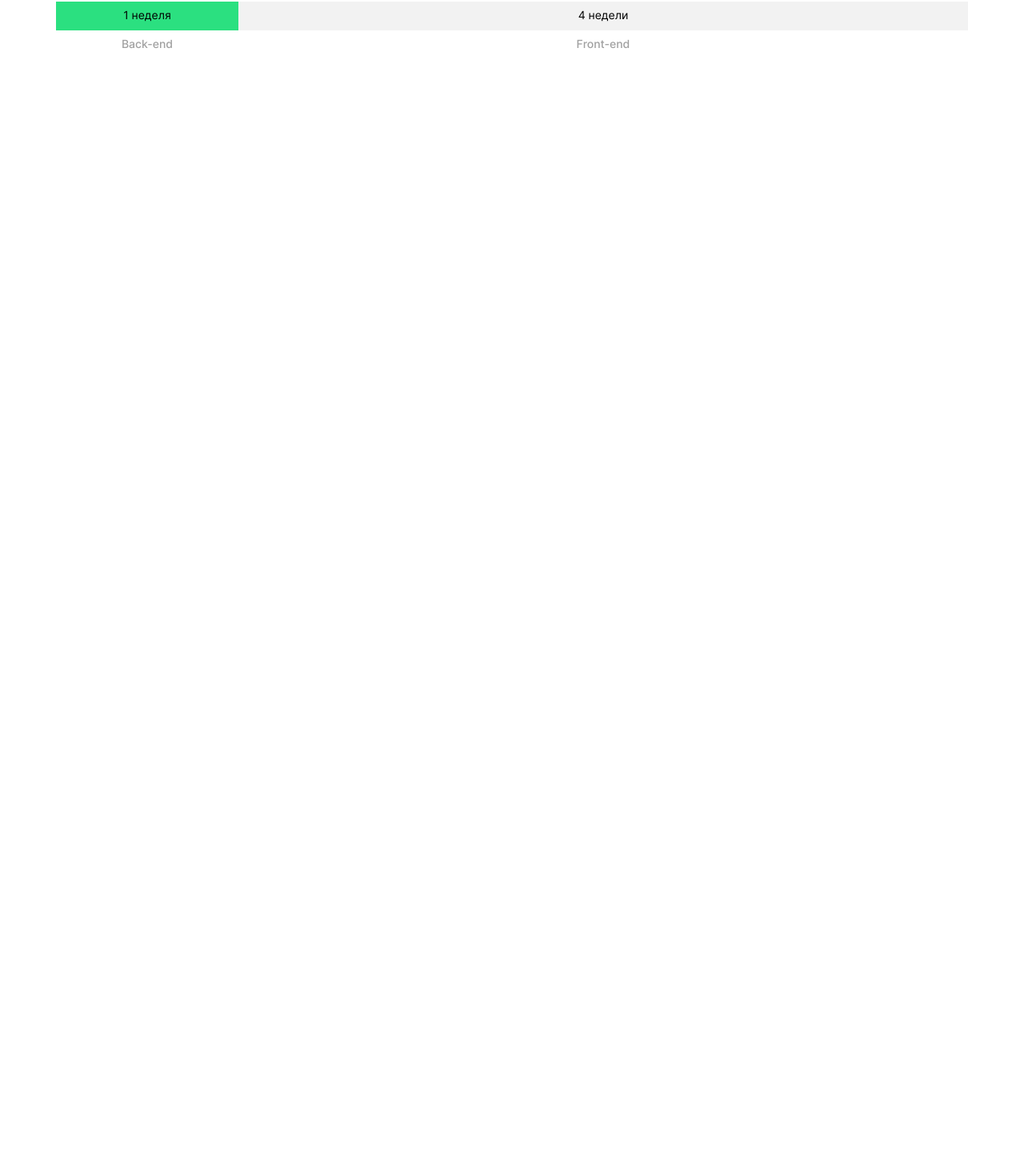
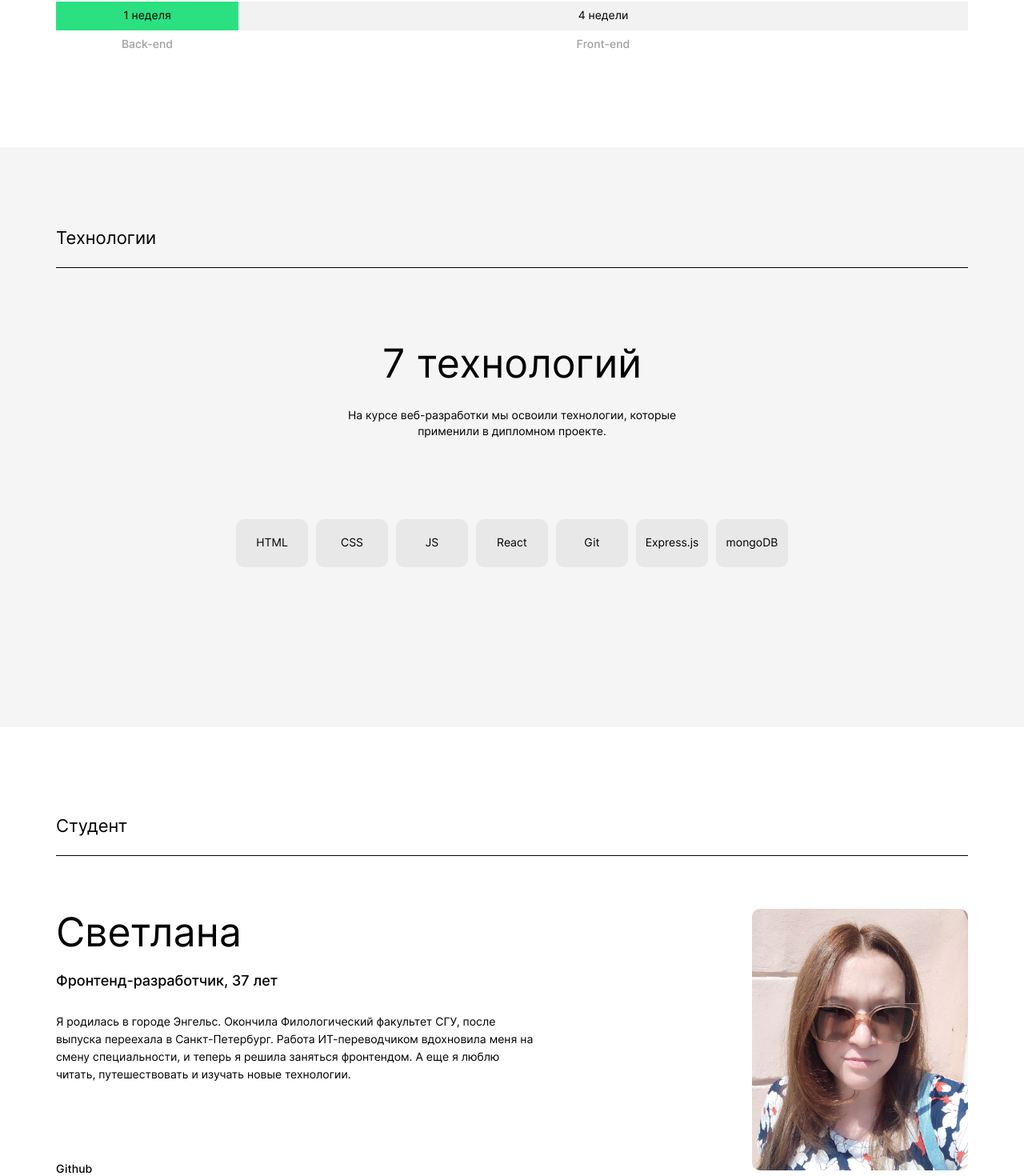
Before and after one commit to darkmyrrh/movies-explorer-frontend, a React (Create React App) app: page / in a window 1280 px wide. Shown: the part 1059-2529 px from the top of the page at 80% size. Before the commit the page ends 1243 px from the top, so only its background shows below. Built offline with nearby package versions, Linux system fonts and the light colour scheme.

Commit message:
Feat: сверстать раздел Технологии и О себе

```diff
--- a/src/components/Main/AboutMe/AboutMe.css
+++ b/src/components/Main/AboutMe/AboutMe.css
@@ -0,0 +1,55 @@
+.about-me {
+    margin: 0 auto;
+    max-width: 1140px;
+    padding: 110px 0 0;
+}
+
+.about-me__title {
+    margin: 0 auto;
+    margin-top: 66px;
+    padding: 0;
+    font-size: 50px;
+    line-height: 116%;
+    font-weight: 400;
+    letter-spacing: -4%;
+}
+
+.about-me__subtitle {
+    margin: 0;
+    margin-top: 18px;
+    padding: 0;
+    font-size: 18px;
+    line-height: 157%;
+    font-weight: 500;
+}
+
+.about-me__paragraph {
+    margin: 0 0 99px;
+    margin-top: 26px;
+    padding: 0;
+    max-width: 600px;
+    font-size: 14px;
+    line-height: 157%;
+    font-weight: 400;
+}
+
+.about-me__link {
+    margin: 0;
+    padding: 0;
+    font-size: 14px;
+    line-height: 121%;
+    font-weight: 500;
+    text-decoration: none;
+    color: black;
+}
+
+.about-me__photo {
+    margin: 0;
+    margin-top: 66px;
+    padding: 0;
+    float: right;
+    width: 270px;
+    height: 327px;
+    border-radius: 10px;
+    object-fit: cover;
+}
--- a/src/components/Main/AboutMe/AboutMe.jsx
+++ b/src/components/Main/AboutMe/AboutMe.jsx
@@ -0,0 +1,17 @@
+import './AboutMe.css'
+import photo from '../../../images/photo.jpg'
+
+function AboutMe () {
+    return (
+        <section className='about-me'>
+            <h2 className='main__heading'>Студент</h2>
+            <img src={photo} alt="Фото" className='about-me__photo' />
+            <h3 className='about-me__title'>Светлана</h3>
+            <p className='about-me__subtitle'>Фронтенд-разработчик, 37 лет</p>
+            <p className='about-me__paragraph'>Я родилась в городе Энгельс. Окончила Филологический факультет СГУ, после выпуска переехала в Санкт-Петербург. Работа ИТ-переводчиком вдохновила меня на смену специальности, и теперь я решила заняться фронтендом. А еще я люблю читать, путешествовать и изучать новые технологии.</p>
+            <a href="https://github.com/darkmyrrh/" className='about-me__link'>Github</a>
+        </section>
+    )
+}
+
+export default AboutMe
--- a/src/components/Main/AboutProject/AboutProject.css
+++ b/src/components/Main/AboutProject/AboutProject.css
@@ -1,27 +1,17 @@
 .about-project {
     margin: 0 auto;
     padding: 0;
+    padding-top: 110px;
     background-color: white;
     justify-items: center;
+    max-width: 1140px;
 }
 
-.about-project__heading {
-    margin: 0 auto;
-    margin-top: 110px;
-    margin-bottom: 23px;
-    font-size: 22px;
-    line-height: 122%;
-    font-weight: 400;
-    max-width: 1140px;
-
-}
 
 .about-project__table {
     margin: 0 auto;
     display: flex;
-    max-width: 1140px;
     gap: 40px;
-    border-top: 1px solid black;
 }
 
 .about-project__table-title {
@@ -48,7 +38,6 @@
     grid-template-columns: 1fr 4fr;
     grid-template-rows: repeat(2, 36px);
     align-items: center;
-    max-width: 1140px;
 }
 
 .about-project__process-scale {
--- a/src/components/Main/AboutProject/AboutProject.jsx
+++ b/src/components/Main/AboutProject/AboutProject.jsx
@@ -3,7 +3,7 @@ import './AboutProject.css'
 function AboutProject() {
     return (
         <section className='about-project'>
-            <h2 className='about-project__heading'>О проекте</h2>
+            <h2 className='main__heading'>О проекте</h2>
             <div className='about-project__table'>
                 <article>
                     <h3 className='about-project__table-title'>Дипломный проект включал 5 этапов</h3>
--- a/src/components/Main/Main.css
+++ b/src/components/Main/Main.css
@@ -0,0 +1,14 @@
+.main {
+    margin: 0 auto;
+    width: 100%;
+}
+.main__heading {
+    margin: 0 auto;
+    padding: 0;
+    padding-bottom: 23px;
+    font-size: 22px;
+    line-height: 122%;
+    font-weight: 400;
+    max-width: 1140px;
+    border-bottom: 1px solid black;
+}
--- a/src/components/Main/Main.jsx
+++ b/src/components/Main/Main.jsx
@@ -1,12 +1,16 @@
 import'./Main.css';
 import Promo from './Promo/Promo';
 import AboutProject from './AboutProject/AboutProject'
+import Techs from './Techs/Techs';
+import AboutMe from './AboutMe/AboutMe';
 
 function Main() {
     return(
     <main className='main'>
         <Promo />
         <AboutProject />
+        <Techs />
+        <AboutMe />
     </main>
     );
 };
--- a/src/components/Main/Techs/Techs.css
+++ b/src/components/Main/Techs/Techs.css
@@ -0,0 +1,49 @@
+.techs {
+    margin: 0 auto;
+    padding: 100px 0 100px;
+    background-color: #F5F5F5;
+}
+
+.techs__title {
+    margin: 0 auto;
+    margin-top: 90px;
+    padding: 0;
+    font-size: 50px;
+    line-height: 116%;
+    font-weight: 400;
+    letter-spacing: -4%;
+    text-align: center;
+}
+
+.techs__paragraph {
+    margin: 0 auto;
+    margin-top: 26px;
+    padding: 0;
+    max-width: 460px;
+    font-size: 14px;
+    line-height: 143%;
+    font-weight: 400;
+    letter-spacing: -4%;
+    text-align: center;
+}
+
+.techs__list {
+    margin: 100px auto;
+    padding: 0;
+    display: flex;
+    column-gap: 10px;
+    max-width: 690px;
+    list-style: none;
+}
+
+.techs__list-item {
+    margin: 0 auto;
+    padding: 21px 0 22px;
+    background-color: #E8E8E8;
+    min-width: 90px;
+    font-size: 14px;
+    text-align: center;
+    letter-spacing: -4%;
+    line-height: 121%;
+    border-radius: 10px;
+}
--- a/src/components/Main/Techs/Techs.jsx
+++ b/src/components/Main/Techs/Techs.jsx
@@ -0,0 +1,22 @@
+import './Techs.css'
+
+function Techs() {
+    return (
+        <section className='techs'>
+            <h2 className='main__heading'>Технологии</h2>
+            <h3 className='techs__title'>7 технологий</h3>
+            <p className='techs__paragraph'>На курсе веб-разработки мы освоили технологии, которые применили в дипломном проекте.</p>
+            <ul className='techs__list'>
+                <li className='techs__list-item'>HTML</li>
+                <li className='techs__list-item'>CSS</li>
+                <li className='techs__list-item'>JS</li>
+                <li className='techs__list-item'>React</li>
+                <li className='techs__list-item'>Git</li>
+                <li className='techs__list-item'>Express.js</li>
+                <li className='techs__list-item'>mongoDB</li>
+            </ul>
+        </section>
+    );
+}
+
+export default Techs;
```
Also changed, not shown: src/images/photo.jpg (added).
